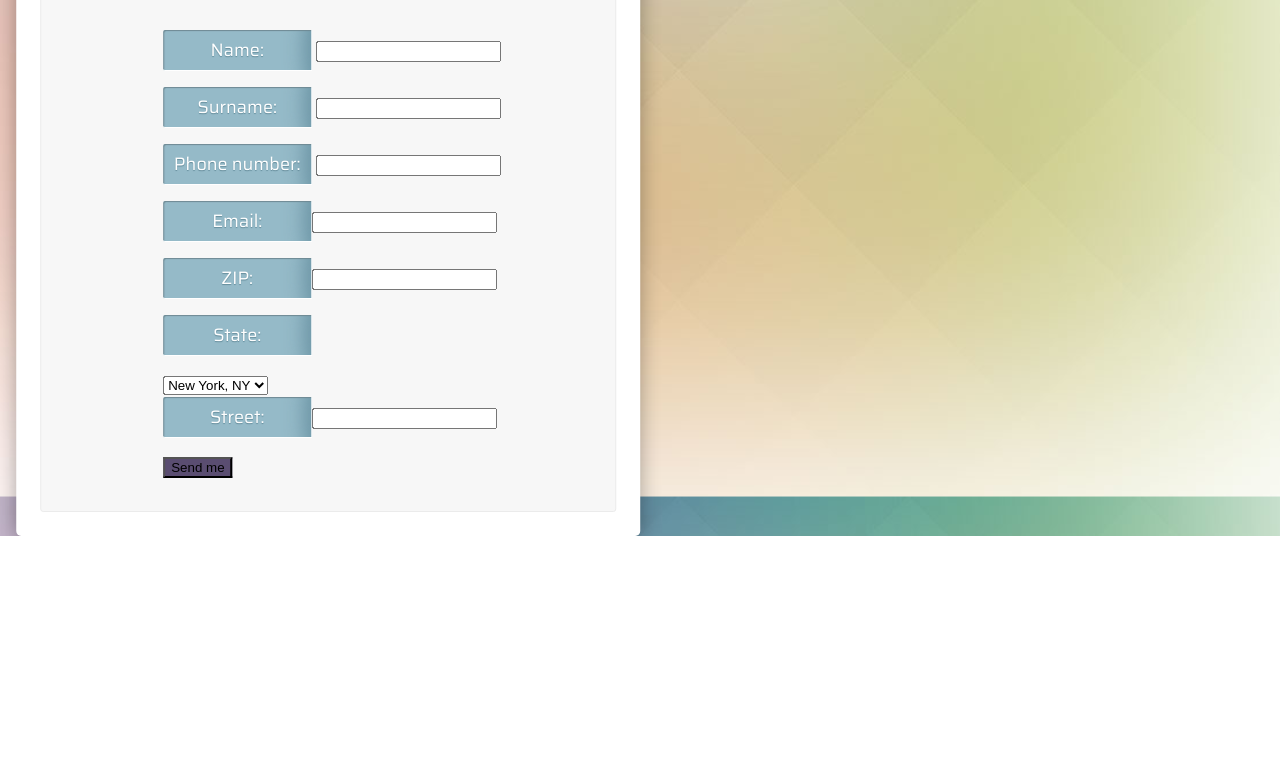
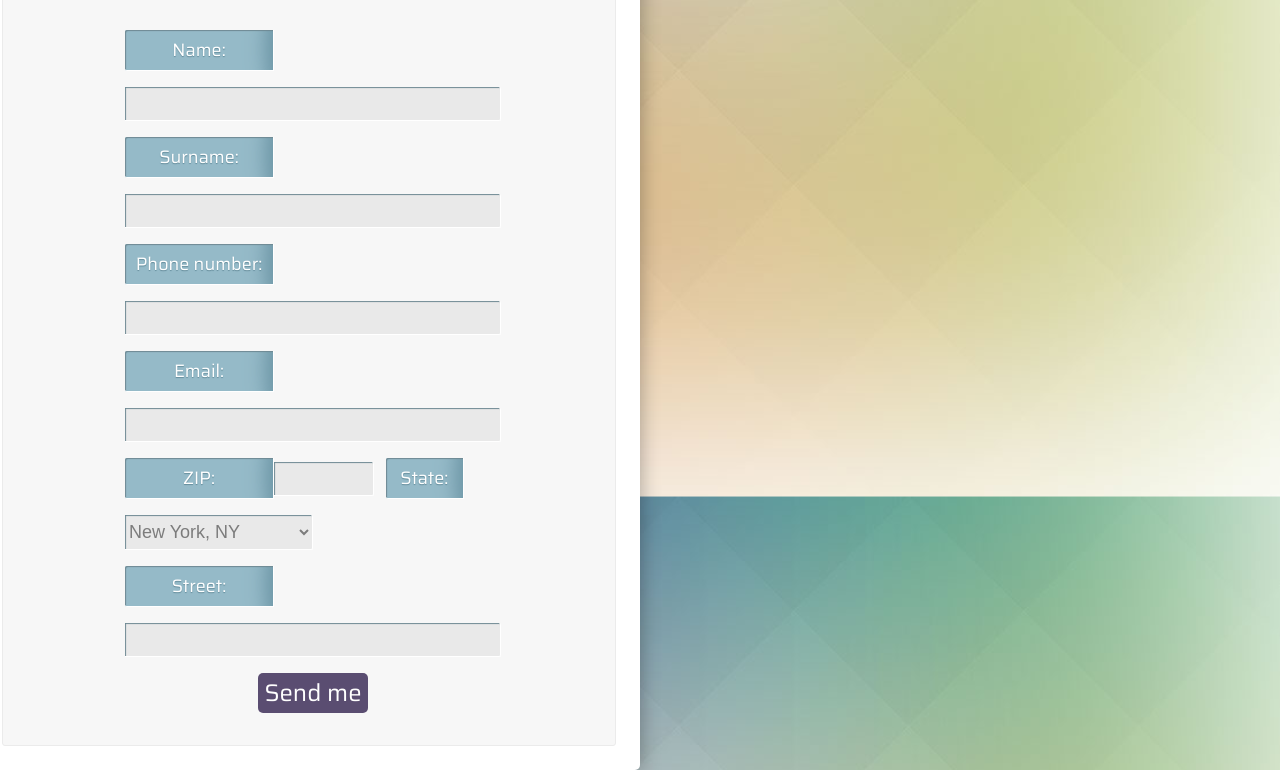
Before and after one commit to monikasmilga/psdTOhtml, a plain HTML site: page index.html in a window 1280 px wide. Shown: the part 619-1389 px from the top of the page. Before the commit the page ends 1155 px from the top, so only its background shows below. Drawn offline with Linux system fonts and the light colour scheme.

Commit message:
Submit button

```diff
--- a/css/app.css
+++ b/css/app.css
@@ -70,12 +70,56 @@ label {
     margin-bottom: 16px;
     padding: 6px 0px;
     text-shadow: 0 1px 1px rgba(100, 140, 155, 1);
-    box-shadow: 1px 1px 1px 0 #6e8993 inset ;
+    box-shadow: 1px 1px 1px 0 #6e8993 inset;
     border-bottom: white solid 1px;
     border-right: white solid 1px;
 }
 
-button{
-    background-color: #5a4d71;
+input, select {
+    color: #7c7c7c;
+    font-size: 18px;
+    border-bottom-right-radius: 2px;
+    border-top-right-radius: 2px;
+    width: 360px;
+    display: inline-block;
+    text-align: left;
+    margin-bottom: 16px;
+    padding: 6px 0px;
 
+    box-shadow: 1px 1px 1px 0 #6e8993 inset;
+    border-bottom: white solid 1px;
+    border-right: white solid 1px;
+    border-top: none;
+    border-left: none;
+    background: #e9e9e9;
 }
+
+input {
+    padding-left: 15px;
+}
+
+.state {
+    width: 77px;
+    margin-left: 8px;
+}
+
+button {
+    background: #5a4d71;
+    font-family: 'Saira', sans-serif;
+    border-radius: 5px ;
+    border: none;
+    color: white;
+    font-size: 24px;
+}
+
+.submit-button {
+    text-align: center;
+}
+
+.zip-input{
+    width: 84px;
+}
+
+.state-select {
+    width: 188px;
+}
--- a/index.html
+++ b/index.html
@@ -17,21 +17,23 @@
         </div>
         <div class="form">
             <form>
-                <div class="form-group"><label>Name:</label> <input></div>
-                <div class="form-group"><label>Surname:</label> <input></div>
-                <div class="form-group"><label>Phone number:</label> <input></div>
+                <div class="form-group"><label>Name:</label><input></div>
+                <div class="form-group"><label>Surname:</label><input></div>
+                <div class="form-group"><label>Phone number:</label><input></div>
                 <div class="form-group"><label>Email:</label><input></div>
-                <div class="form-group"><label>ZIP:</label><input></div>
-                <div class="form-group"><label>State:</label></div>
-                <div class="form-group"><select name="state">
+                <div class="form-group"><label>ZIP:</label><input class="zip-input">
+                    <label class="state">State:</label><select class="state-select" name="state">
                         <option value="NY">New York, NY</option>
                         <option value="CA">California, CA</option>
-
                     </select></div>
+                <div class="form-group">
                     <div class="form-group"><label>Street:</label><input></div>
                     <div class="form-group">
+                        <div class="submit-button">
                             <button type="submit">Send me</button>
                         </div>
+                    </div>
+
             </form>
 
 
```
Lines whose indentation alone changed are shown as unchanged.
